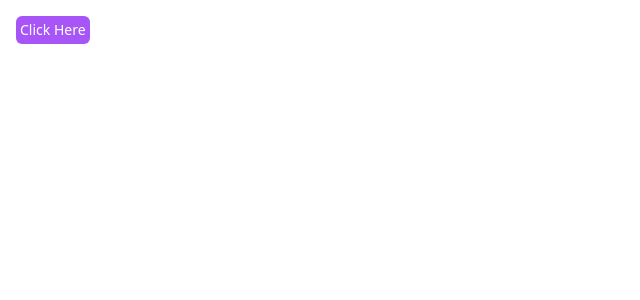
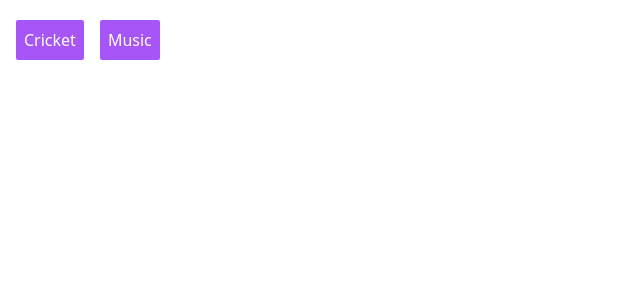
Before and after one commit to Emam-Bokhari/LWS-Module-02, a React (Vite) app: page / in a window 1280 px wide. Shown: the top 300 px of the page, without its empty margins (0-640 px from the left). Built offline with nearby package versions, Linux system fonts and the light colour scheme.

Commit message:
event bubbling

```diff
--- a/src/App.jsx
+++ b/src/App.jsx
@@ -1,10 +1,10 @@
 import { Fragment } from "react";
-import ArrowFunctionHandler from "./Module-2.1/ArroFunctionHandler";
+import Bubbling from "./Module-2.1/Module-2.2/Bubbling";
 
 export default function App() {
   return (
     <Fragment>
-      <ArrowFunctionHandler />
+      <Bubbling />
     </Fragment>
   )
 }
--- /dev/null
+++ b/src/Module-2.1/Module-2.2/Bubbling.jsx
@@ -0,0 +1,31 @@
+import { Fragment } from "react";
+
+export default function Bubbling() {
+    return (
+        <Fragment>
+            <div onClick={() => {
+                console.log("Play dance!")
+            }} >
+
+                <div onClick={() => {
+                    console.log("Play movie!")
+                }}>
+
+                    <button onClick={() => {
+                        console.log("Play cricket!")
+                    }} className="bg-purple-500 text-white p-2 ml-4 mt-5 rounded-sm" >
+                        Cricket
+                    </button>
+
+                    <button onClick={() => {
+                        console.log("Play music!")
+                    }} className="bg-purple-500 text-white p-2 ml-4 mt-5 rounded-sm" >
+                        Music
+                    </button>
+
+                </div>
+
+            </div>
+        </Fragment>
+    )
+}
--- /dev/null
+++ b/src/Module-2.1/Props.jsx
@@ -0,0 +1,26 @@
+import { Fragment } from "react";
+
+function AlertButton({message,children}) {
+    return (
+        <Fragment>
+            <button onClick={()=>{
+                alert(message)
+            }} className="bg-purple-500 text-white text-sm rounded-md ml-4 mt-5 p-2">
+                {children}
+            </button>
+        </Fragment>
+    )
+}
+
+export default function Props() {
+    return (
+        <Fragment>
+            <AlertButton message={"Hello World!"}>
+                Play Movie
+            </AlertButton>
+            <AlertButton message={"Hello React!"}>
+                Play Cartoon
+            </AlertButton>
+        </Fragment>
+    )
+}
--- /dev/null
+++ b/src/Module-2.1/Toolbar.jsx
@@ -0,0 +1,39 @@
+import { Fragment } from "react";
+
+export default function Toolbar() {
+    return (
+        <Fragment>
+            <Alert onPlayMovie={() => {
+                alert("Playing...")
+            }} onUploadingImage={() => {
+                alert("Uploading...")
+            }} />
+        </Fragment>
+    )
+}
+
+function Alert({ onPlayMovie, onUploadingImage }) {
+    return (
+        <Fragment>
+
+            <Button onSmash={onPlayMovie} >
+                Play Movie
+            </Button>
+
+            <Button onSmash={onUploadingImage} >
+                Upload Image
+            </Button>
+
+        </Fragment>
+    )
+}
+
+function Button({ onSmash, children }) {
+    return (
+        <Fragment>
+            <button onClick={onSmash}   className="bg-purple-500 p-2 mt-5 ml-4 rounded-md text-white" >
+                {children}
+            </button>
+        </Fragment>
+    )
+}
```
